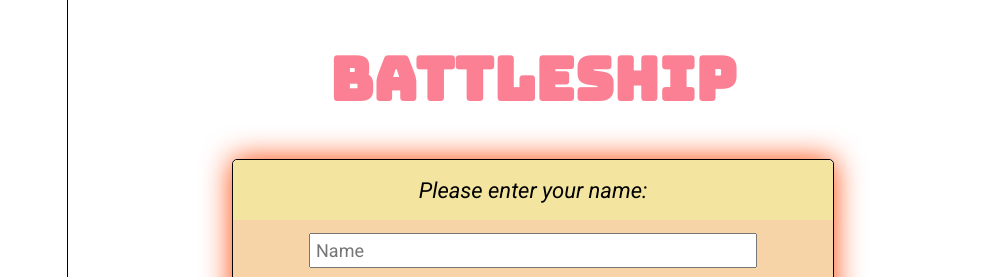
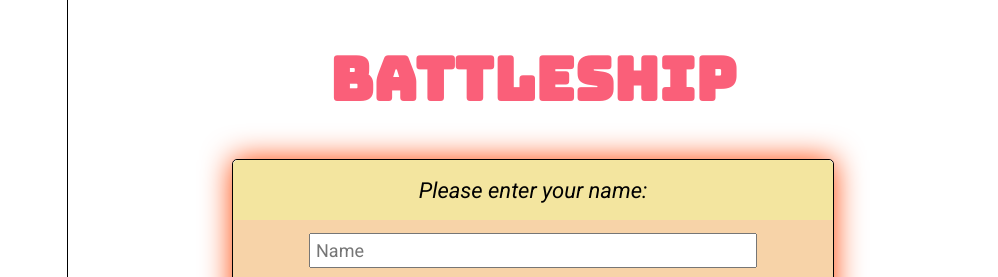
Before and after one commit to rebsrebs/battleship, a website built with webpack: page dist/index.html in a window 1280 px wide. Shown: the top 277 px of the page, 282-1280 px from the left. Built offline with nearby package versions, Linux system fonts and the light colour scheme.

Commit message:
Make pink text darker for more contrast

```diff
--- a/src/style.css
+++ b/src/style.css
@@ -1,6 +1,7 @@
 :root {
   --main-bg-color: white;
-  --main-title-color: rgb(252, 128, 148);
+  /* --main-title-color: rgb(252, 128, 148); */
+    --main-title-color: rgb(250, 95, 121);
   --message-area-bg-color: white;
   --button-bg-color: white;
   --button-border-color: black;
```
